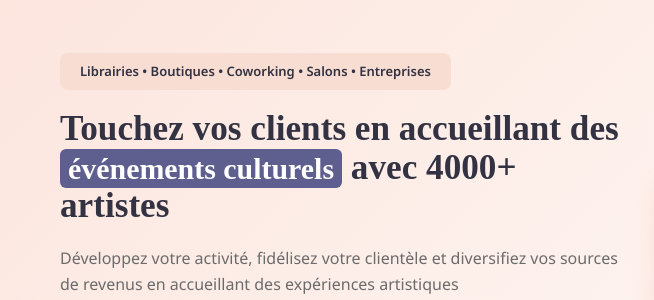
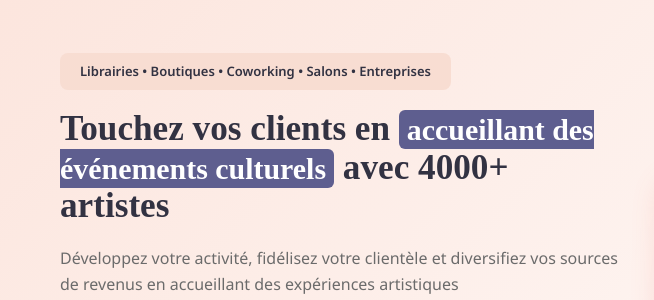
Before and after one commit to MartinJeudy/lieux, a plain HTML site: page index.html in a window 1280 px wide. Shown: the part 87-387 px from the top of the page, 0-654 px from the left. Drawn offline with Linux system fonts and the light colour scheme; a web font is replaced by a local one.

Commit message:
Update index.html

```diff
--- a/index.html
+++ b/index.html
@@ -1336,7 +1336,7 @@
                 <div class="hero-content">
                     <div class="hero-text animate-left">
                         <div class="value-proposition">Librairies • Boutiques • Coworking • Salons • Entreprises</div>
-                        <h1>Touchez vos clients en accueillant des <span class="highlight-box">événements culturels</span> avec 4000+ artistes</h1>
+                        <h1>Touchez vos clients en <span class="highlight-box">accueillant des événements culturels</span> avec 4000+ artistes</h1>
                         <p class="hero-tagline">Développez votre activité, fidélisez votre clientèle et diversifiez vos sources de revenus en accueillant des expériences artistiques</p>
 
                         <ul class="check-list">
```
